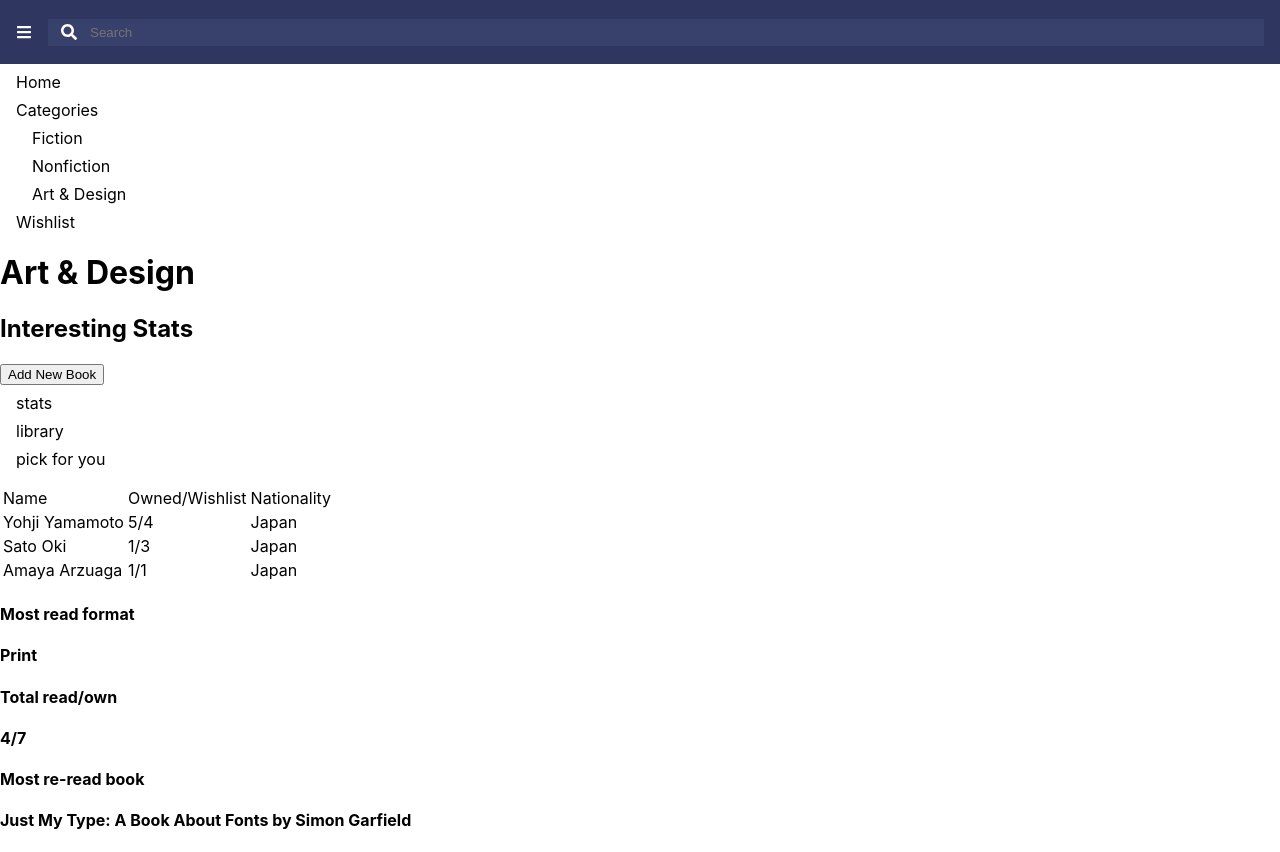
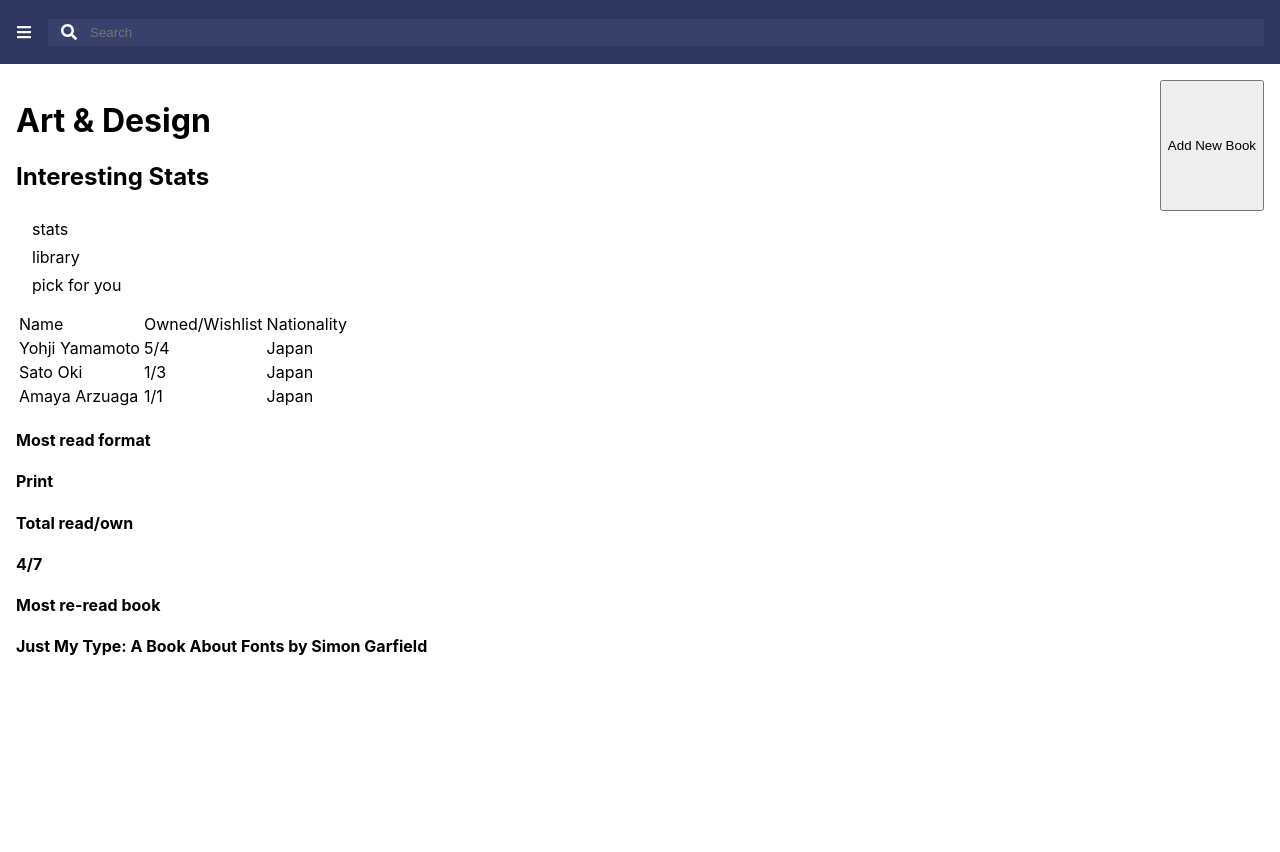
Before and after one commit to DatNgo1995/libre, a React (Create React App) app in the folder my-app/: page / in a window 1280 px wide. After the commit the page ends 800 px from the top, so only its background shows below. Built offline with nearby package versions, Linux system fonts and the light colour scheme.

Commit message:
no message

```diff
--- a/my-app/src/App.css
+++ b/my-app/src/App.css
@@ -57,3 +57,11 @@ ul, li {
 ul {
     padding-left: 1rem;
 }
+
+main {
+    padding: 1rem;
+}
+main header {
+    display: flex;
+    justify-content: space-between
+}
--- a/my-app/src/App.js
+++ b/my-app/src/App.js
@@ -12,6 +12,7 @@ class App extends Component {
     data: data,
     curentTab: "stats",
     currentCategory: "Art & Design",
+    navDisplay: "none",
     menuItems : [
       {name: 'Home'},
       {name: 'Categories', subMenus: [{name: 'Fiction'}, {name: 'Nonfiction'}, {name: 'Art & Design'}]},
@@ -24,6 +25,11 @@ class App extends Component {
 
   manageTitle = title => this.setState({ currentCategory: title })
 
+  toggleNav = () => {
+  console.log(this.state.navDisplay )
+    this.state.navDisplay === "none" ? this.setState({ navDisplay: "flex" }): this.setState({ navDisplay: "none" })
+    this.forceUpdate()
+}
 
 
   render() {
@@ -32,14 +38,17 @@ class App extends Component {
     return (
       <div className="App">
 
-        <Nav menuList={this.state.menuItems} manageTitle = {this.manageTitle}/>
+        <Nav menuList={this.state.menuItems} manageTitle = {this.manageTitle} toggleNav= {this.toggleNav} navDisplay={this.state.navDisplay}/>
         <main>
 
 
 
           <header>
+            <div>
             <h1>{currentCategory} </h1>
             <h2>Interesting Stats</h2>
+            </div>
+
             <button>Add New Book</button>
           </header>
           <article>
--- a/my-app/src/components/Nav.js
+++ b/my-app/src/components/Nav.js
@@ -1,29 +1,36 @@
-import React from 'react';
-import {FaBars} from 'react-icons/fa';
+import React from "react";
+import { FaBars } from "react-icons/fa";
 
 import { FaSearch } from "react-icons/fa";
-export const Nav = ({menuList, manageTitle}) => {
-    const renderMenu = (options) =>
-   options.map ( option => !option.subMenus
-    ? <li onClick = {manageTitle.bind(this, option.name)}>{option.name}</li>: <li>{option.name}<ul>{renderMenu(option.subMenus)}</ul></li>)
+export const Nav = ({ menuList, manageTitle, navDisplay, toggleNav }) => {
 
+  const renderMenu = options =>
+    options.map(option =>
+      !option.subMenus ? (
+        <li onClick={manageTitle.bind(this, option.name)}>{option.name}</li>
+      ) : (
+        <li>
+          {option.name}
+          <ul>{renderMenu(option.subMenus)}</ul>
+        </li>
+      )
+    );
+        console.log(navDisplay)
+    let navClassName ="navbar " + navDisplay
 
   return (
     <div>
       <header className="App-header">
-        <FaBars className="fabars"/>
+        <FaBars className="fabars" onClick= {toggleNav} />
         <div className="search-area">
-
-            <FaSearch  className="fasearch" />
-            <input type="text" placeholder="Search"/>
+          <FaSearch className="fasearch" />
+          <input type="text" placeholder="Search" />
         </div>
       </header>
 
-            <nav>
-                <ul>
-                    {renderMenu(menuList)}
-                </ul>
+      <nav className="navbar" style={{display:navDisplay}} >
+        <ul>{renderMenu(menuList)}</ul>
       </nav>
     </div>
-    )
-}
+  );
+};
```
Lines whose indentation alone changed are shown as unchanged.
